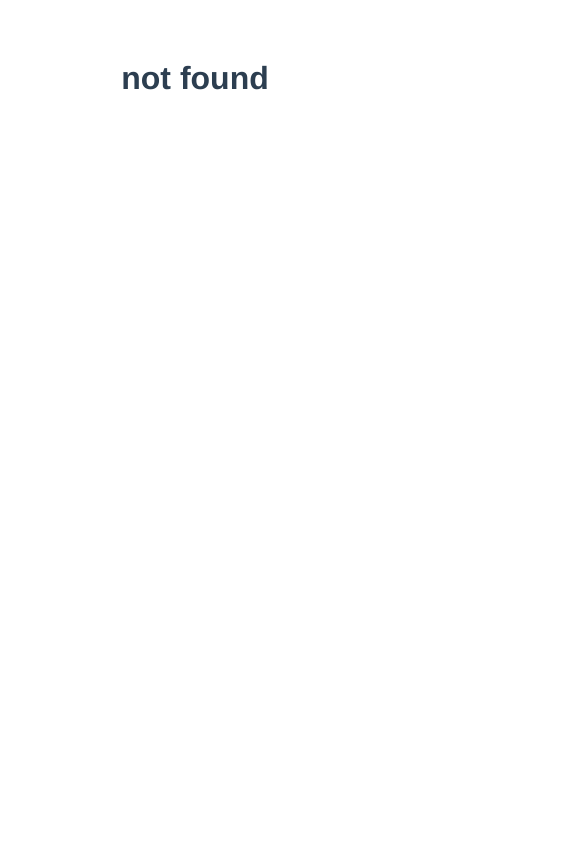
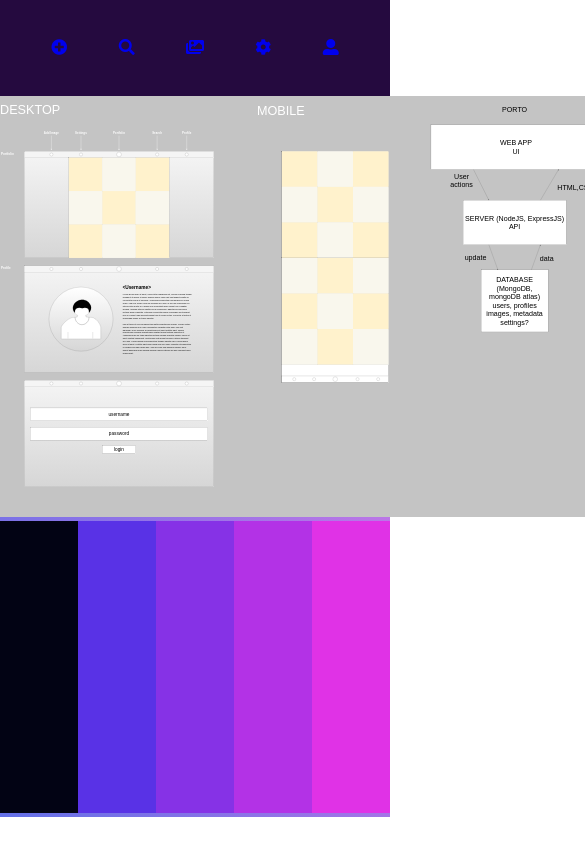
Before and after one commit to abs3nce/porto-client, a Vue app: page / in a window 390 px wide. Shown: the top 844 px of the page, 585 px wide, since content can reach past the window. Built offline with nearby package versions, Linux system fonts and the light colour scheme.

Commit message:
+ responsive navbar (definetly not final)

```diff
--- a/public/index.html
+++ b/public/index.html
@@ -1,15 +1,25 @@
 <!DOCTYPE html>
 <html lang="">
     <head>
-    <meta charset="utf-8">
-    <meta http-equiv="X-UA-Compatible" content="IE=edge">
-    <meta name="viewport" content="width=device-width,initial-scale=1.0">
-    <link rel="icon" href="<%= BASE_URL %>favicon.ico">
+        <meta charset="utf-8" />
+        <meta http-equiv="X-UA-Compatible" content="IE=edge" />
+        <meta name="viewport" content="width=device-width,initial-scale=1.0" />
+        <link rel="icon" href="<%= BASE_URL %>favicon.ico" />
+        <link
+            rel="stylesheet"
+            href="https://use.fontawesome.com/releases/v5.13.0/css/all.css"
+            integrity="sha384-Bfad6CLCknfcloXFOyFnlgtENryhrpZCe29RTifKEixXQZ38WheV+i/6YWSzkz3V"
+            crossorigin="anonymous"
+        />
         <title><%= htmlWebpackPlugin.options.title %></title>
     </head>
     <body>
         <noscript>
-      <strong>We're sorry but <%= htmlWebpackPlugin.options.title %> doesn't work properly without JavaScript enabled. Please enable it to continue.</strong>
+            <strong
+                >We're sorry but <%= htmlWebpackPlugin.options.title %> doesn't
+                work properly without JavaScript enabled. Please enable it to
+                continue.</strong
+            >
         </noscript>
         <div id="app"></div>
         <!-- built files will be auto injected -->
--- a/src/App.vue
+++ b/src/App.vue
@@ -1,26 +1,67 @@
 <template>
-  <div id="app">
-    <router-view></router-view>
-  </div>
+    <div class="app-wrap">
+        <Navbar />
+        <router-view></router-view>
+    </div>
 </template>
 
 <script>
-
+import Navbar from "./shell/Navbar.vue";
 export default {
-  name: 'App',
-  components: {
-
-  }
-}
+    name: "App",
+    components: {
+        Navbar,
+    },
+};
 </script>
 
-<style>
-#app {
-  font-family: Avenir, Helvetica, Arial, sans-serif;
-  -webkit-font-smoothing: antialiased;
-  -moz-osx-font-smoothing: grayscale;
-  text-align: center;
-  color: #2c3e50;
-  margin-top: 60px;
+<style lang="scss">
+/* =========================================================
+                            GLOBAL
+   =========================================================*/
+:root {
+    --text-primary: #1b1b1b;
+    --text-secondary: #646464;
+
+    --acc-1: #6370e7;
+    --acc-2: #8d72e6;
+    --acc-3: #b875e6;
+    --acc-4: #e479e6;
+
+    --bg-1: #250a3f;
+    --bg-2: #38515b;
+    --transition-speed: 250ms;
 }
+
+html,
+*,
+body {
+    margin: 0;
+    padding: 0;
+}
+
+/* =========================================================
+                        Webkity a fonty
+   =========================================================*/
+body::-webkit-scrollbar {
+    width: 0.25rem;
+}
+body::-webkit-scrollbar-track {
+    background-color: black;
+}
+body::-webkit-scrollbar-thumb {
+    background-color: var(--accent-primary);
+}
+
+/* =========================================================
+                          Styling
+   =========================================================*/
+.app-wrap {
+    // background-color: var(--bg-primary);
+    background-image: linear-gradient(to right top, var(--acc-1), var(--acc-4));
+}
+
+/* =========================================================
+                          Layout
+   =========================================================*/
 </style>
--- a/src/components/Grid.vue
+++ b/src/components/Grid.vue
@@ -1,13 +1,9 @@
 <template>
-  <h1>grid</h1>
+    <h1>grid</h1>
 </template>
 
 <script>
-export default {
-
-}
+export default {};
 </script>
 
-<style>
-
-</style>
+<style lang="scss" scoped></style>
--- a/src/pages/PageNotFound.vue
+++ b/src/pages/PageNotFound.vue
@@ -1,9 +1,23 @@
 <template>
-    <h1>not found</h1>
+    <div class="misc-wrap">
+        <img src="../assets/misc/porto.svg" alt="" id="scheme" />
+        <img src="../assets/misc/color_palette.png" alt="" id="palette" />
+    </div>
 </template>
 
 <script>
 export default {};
 </script>
 
-<style></style>
+<style lang="scss" scoped>
+.misc-wrap {
+    #scheme {
+        width: 300vw;
+        height: auto;
+    }
+    #palette{
+        width: 100vw;
+        height: auto;
+    }
+}
+</style>
--- /dev/null
+++ b/src/shell/Navbar.vue
@@ -0,0 +1,96 @@
+<template>
+    <div class="navbar-wrap">
+        <ul class="nav-list">
+            <li class="nav-list-item">
+                <router-link class="nav-link" to="/pf">
+                    <span> <i class="fas fa-plus-circle"> </i> </span>
+                </router-link>
+            </li>
+            <li class="nav-list-item">
+                <router-link class="nav-link" to="/pf">
+                    <span><i class="fas fa-search"></i></span>
+                </router-link>
+            </li>
+            <li class="nav-list-item">
+                <router-link class="nav-link" to="/pf">
+                    <span>
+                        <i class="fas fa-images main"></i>
+                    </span>
+                </router-link>
+            </li>
+            <li class="nav-list-item">
+                <router-link class="nav-link" to="/pf">
+                    <span><i class="fas fa-cog"></i></span>
+                </router-link>
+            </li>
+            <li class="nav-list-item">
+                <router-link class="nav-link" to="/pf">
+                    <span><i class="fas fa-user-alt"></i></span>
+                </router-link>
+            </li>
+        </ul>
+    </div>
+</template>
+
+<script>
+export default {};
+</script>
+
+<style lang="scss" scoped>
+.navbar-wrap {
+    min-height: 96px;
+    width: 100%;
+
+    display: flex;
+
+    background-color: var(--bg-1);
+    .nav-list {
+        width: 100%;
+
+        display: flex;
+        justify-content: space-evenly;
+        align-items: center;
+
+        list-style: none;
+        .nav-list-item {
+            height: 100%;
+            display: flex;
+            align-items: center;
+            .nav-link {
+                @media (min-width: 320px) {
+                    i {
+                        font-size: 32px;
+                        color: var(--acc-2);
+                        transition: var(--transition-speed) ease;
+                    }
+                    .main {
+                        font-size: 48px;
+                    }
+                }
+                @media (min-width: 768px) {
+                    i {
+                        font-size: 48px;
+                        color: var(--acc-2);
+                        transition: var(--transition-speed) ease;
+                    }
+                    .main {
+                        font-size: 64px;
+                    }
+                }
+                // i {
+                //     font-size: 48px;
+                //     color: var(--acc-2);
+                //     transition: var(--transition-speed) ease;
+                // }
+
+                i:hover {
+                    color: var(--acc-4);
+                }
+                // .main {
+                //     font-size: 64px;
+                // }
+            }
+        }
+    }
+}
+</style>
```
Also changed, not shown: src/assets/misc/color_palette.png (added), src/assets/misc/porto.svg. Lines whose indentation alone changed are shown as unchanged.
